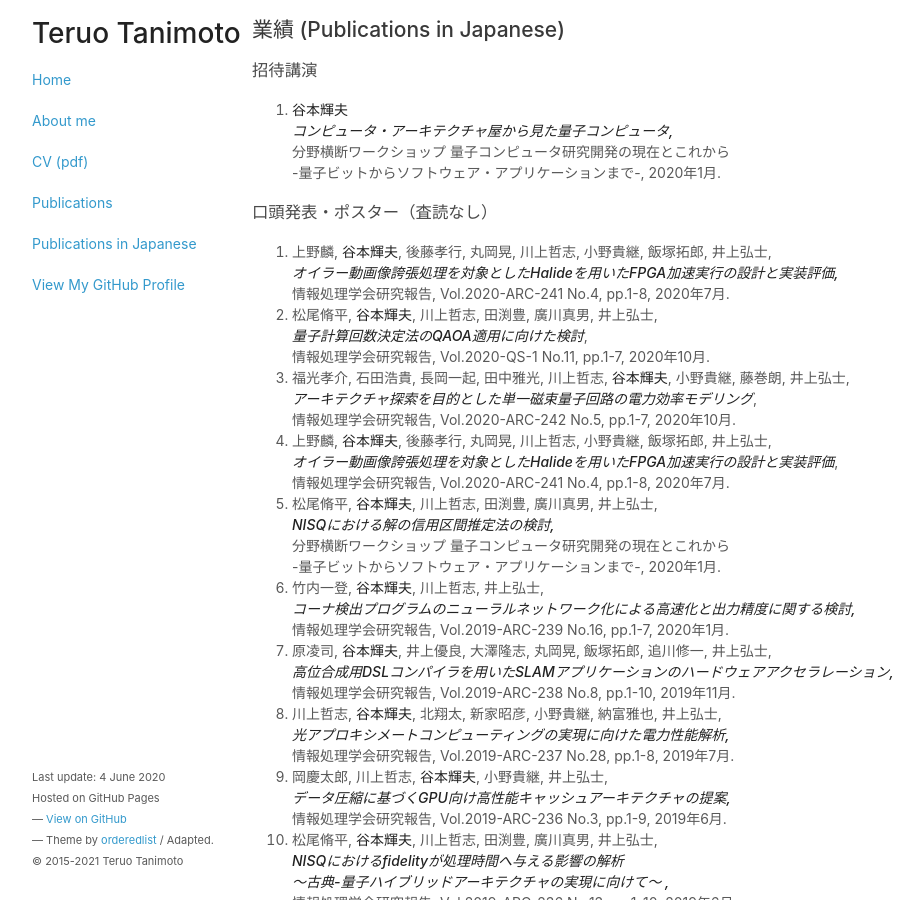
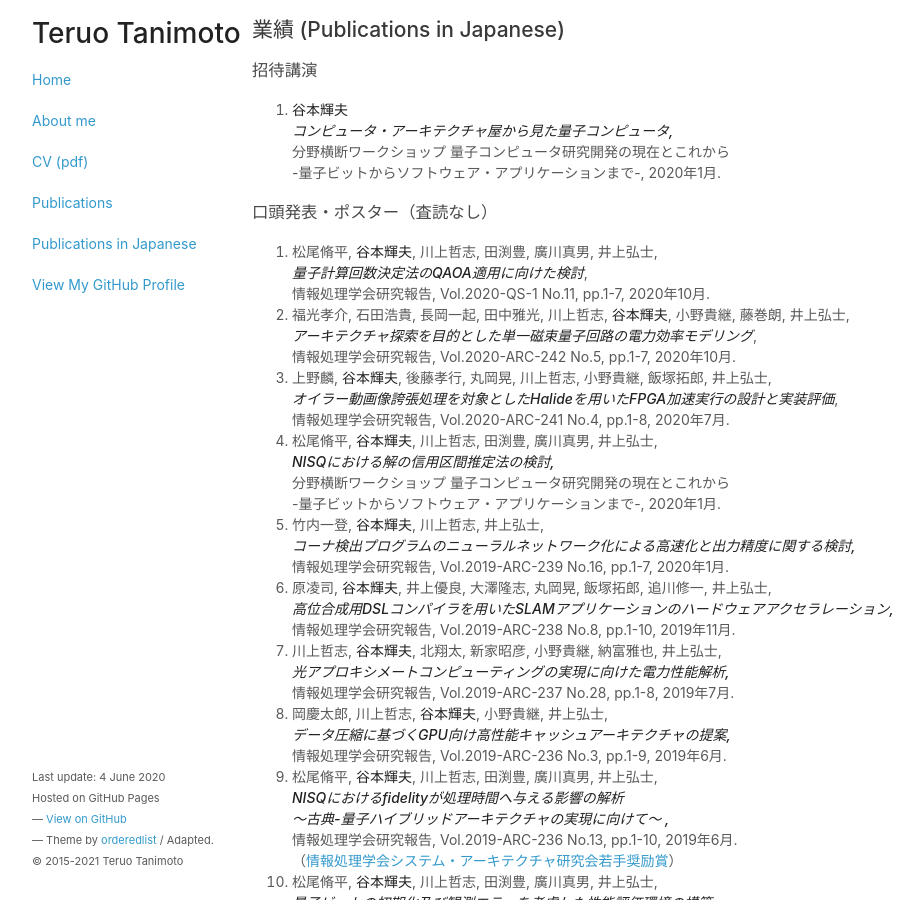
Before and after one commit to teruo41/teruo41.github.io, a Jekyll site: the page built from pubsj.md, in a window 1280 px wide and 900 px high. Shown: the whole window, without its empty margins (138-1061 px from the left). Built offline with Jekyll 4.4.1, drawn with Linux system fonts in a browser that asks for light colours.

Commit message:
Update pubsj.md

```diff
--- a/pubsj.md
+++ b/pubsj.md
@@ -13,10 +13,6 @@ title: Publications in Japanese
   -量子ビットからソフトウェア・アプリケーションまで-, 2020年1月.
 
 ### 口頭発表・ポスター（査読なし）
-
-0. 上野麟, __谷本輝夫__, 後藤孝行, 丸岡晃, 川上哲志, 小野貴継, 飯塚拓郎, 井上弘士,
-   ***オイラー動画像誇張処理を対象としたHalideを用いたFPGA加速実行の設計と実装評価,***
-   情報処理学会研究報告, Vol.2020-ARC-241 No.4, pp.1-8, 2020年7月.
 
 0. 松尾脩平, __谷本輝夫__, 川上哲志, 田渕豊, 廣川真男, 井上弘士,
   ***量子計算回数決定法のQAOA適用に向けた検討***,
```
